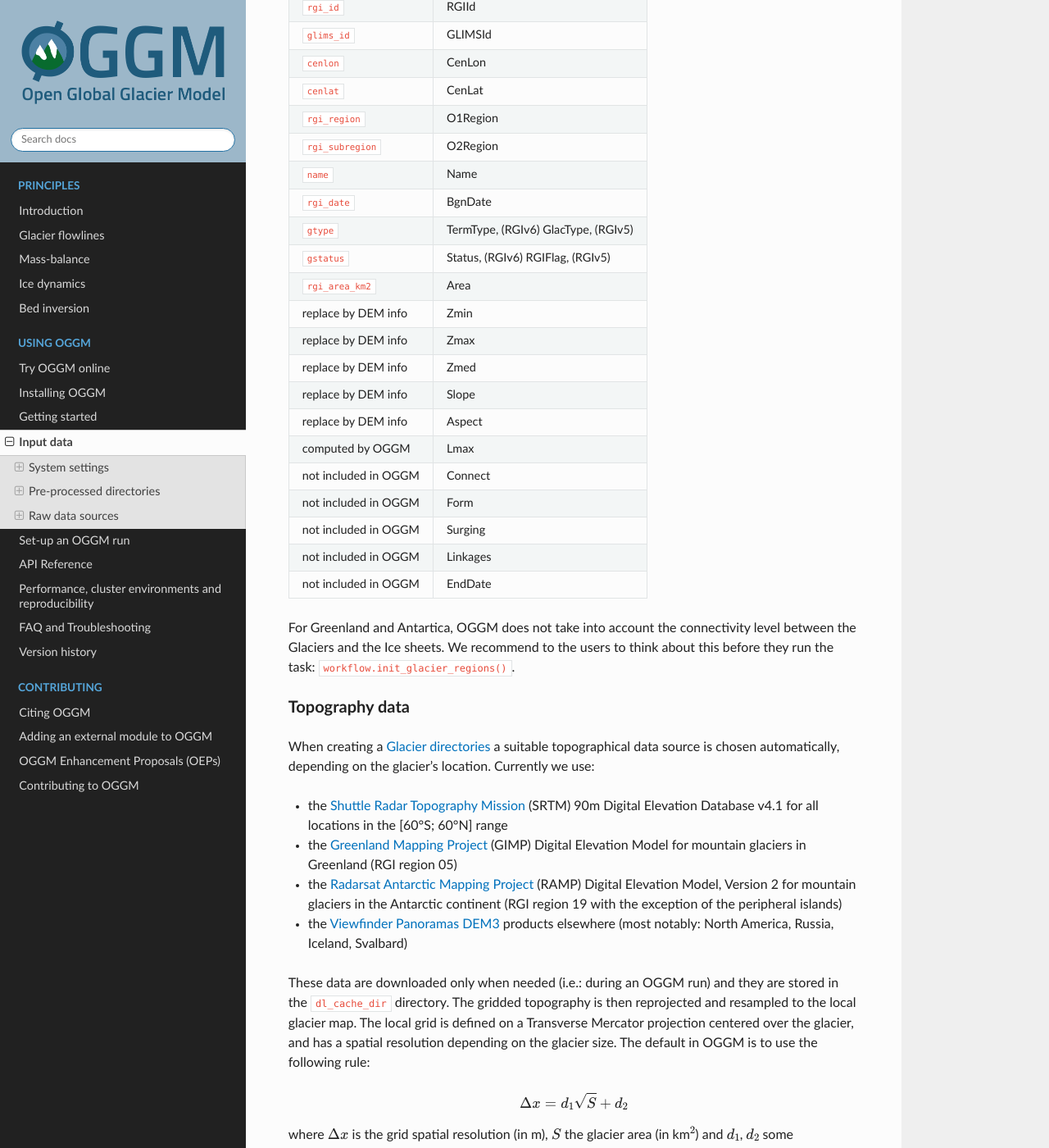
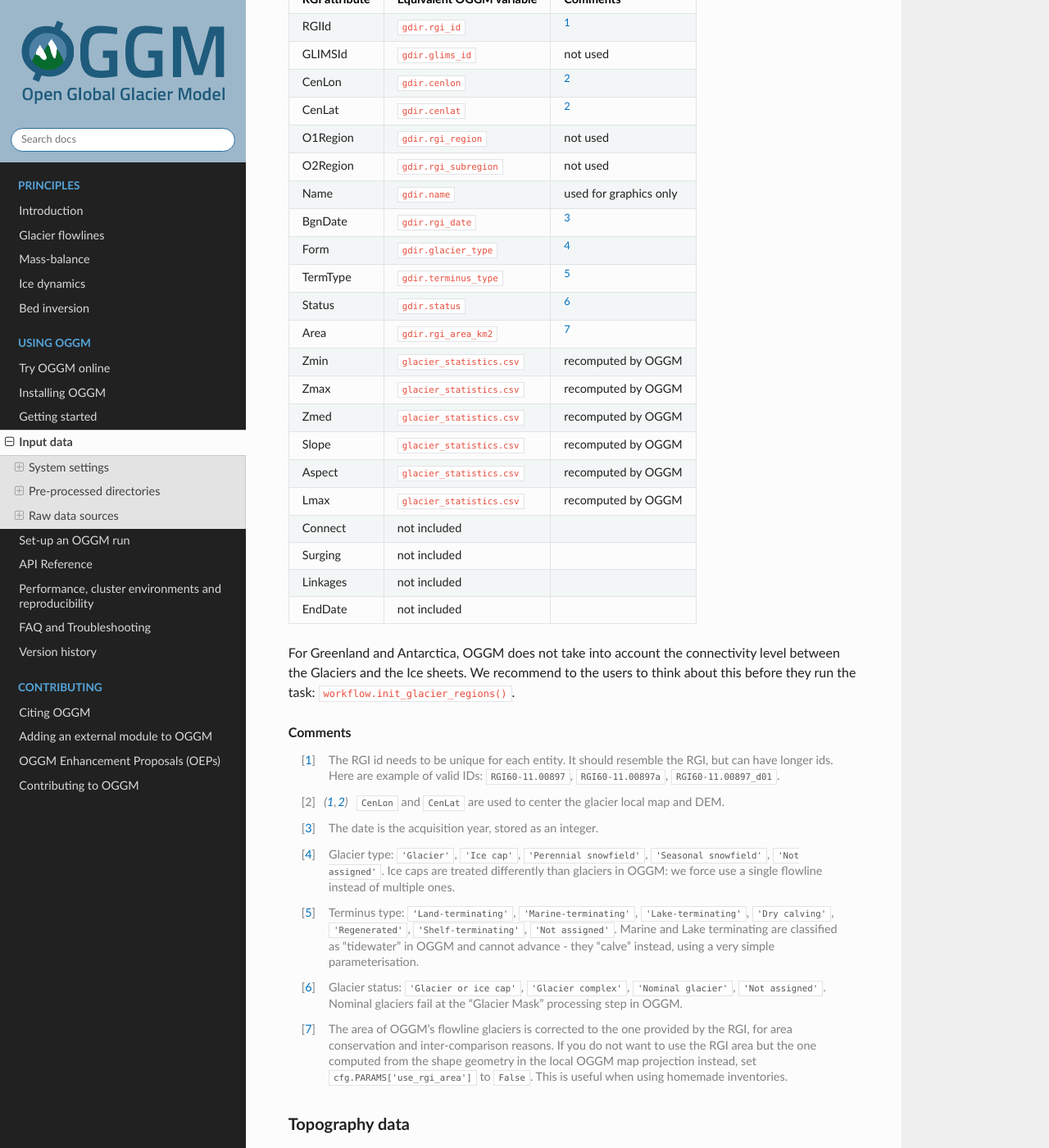
Before and after one commit to OGGM/oggm, a Sphinx documentation site: the page built from docs/input-data.rst, in a window 1280 px wide and 1400 px high, scrolled down 4526 px. Shown: the whole window at 82% size. Built offline with Sphinx 7.4.7 and the Read the Docs theme 2.0.0, drawn with Linux system fonts in a browser that asks for light colours; the version number could not be read and is left out; some of the changed text lies outside the part shown.

Commit message:
Small edits

```diff
--- a/docs/input-data.rst
+++ b/docs/input-data.rst
@@ -253,43 +255,69 @@ determine which bed shape should be used (rectangular or parabolic). See the
 `rgi tools <https://rgitools.readthedocs.io/en/latest/tools.html#glacier-intersects>`_
 documentation for more information about the intersects.
 
-The following table summarizes the attributes from the RGI used by OGGM.
+The following table summarizes the attributes from the RGI used by OGGM. It
+can be useful to refer to this list if you use your own glacier outlines
+with OGGM.
 
-====================  ===========================
-OGGM variable         RGI attribute
-====================  ===========================
-``rgi_id``  		RGIId
-``glims_id``  	        GLIMSId
-``cenlon``  	        CenLon
-``cenlat``  	        CenLat
-``rgi_region``          O1Region
-``rgi_subregion``       O2Region
-``name``                Name
-``rgi_date``            BgnDate
-``gtype``               TermType, (RGIv6)
-                        GlacType, (RGIv5)
-``gstatus``             Status,   (RGIv6)
-                        RGIFlag,  (RGIv5)
-``rgi_area_km2``        Area
-replace by DEM info     Zmin
-replace by DEM info     Zmax
-replace by DEM info     Zmed
-replace by DEM info     Slope
-replace by DEM info     Aspect
-computed by OGGM        Lmax
-not included in OGGM    Connect
-not included in OGGM    Form
-not included in OGGM    Surging
-not included in OGGM    Linkages
-not included in OGGM    EndDate
-====================  ===========================
+==================  ===========================  ======================
+RGI attribute       Equivalent OGGM variable     Comments
+==================  ===========================  ======================
+RGIId               ``gdir.rgi_id``              [#f1]_
+GLIMSId             ``gdir.glims_id``            not used
+CenLon              ``gdir.cenlon``              [#f2]_
+CenLat              ``gdir.cenlat``              [#f2]_
+O1Region            ``gdir.rgi_region``          not used
+O2Region            ``gdir.rgi_subregion``       not used
+Name                ``gdir.name``                used for graphics only
+BgnDate             ``gdir.rgi_date``            [#f3]_
+Form                ``gdir.glacier_type``        [#f4]_
+TermType            ``gdir.terminus_type``       [#f5]_
+Status              ``gdir.status``              [#f6]_
+Area                ``gdir.rgi_area_km2``        [#f7]_
+Zmin                ``glacier_statistics.csv``   recomputed by OGGM
+Zmax                ``glacier_statistics.csv``   recomputed by OGGM
+Zmed                ``glacier_statistics.csv``   recomputed by OGGM
+Slope               ``glacier_statistics.csv``   recomputed by OGGM
+Aspect              ``glacier_statistics.csv``   recomputed by OGGM
+Lmax                ``glacier_statistics.csv``   recomputed by OGGM
+Connect             not included
+Surging             not included
+Linkages            not included
+EndDate             not included
+==================  ===========================  ======================
 
-For Greenland and Antartica, OGGM does not take into account the
+For Greenland and Antarctica, OGGM does not take into account the
 connectivity level between the Glaciers and the Ice sheets.
 We recommend to the users to think about this before they
 run the task: ``workflow.init_glacier_regions()``.
 
 .. _Randolph Glacier Inventory (RGI): https://www.glims.org/RGI/
+
+.. rubric:: Comments
+
+.. [#f1] The RGI id needs to be unique for each entity. It should resemble the
+         RGI, but can have longer ids. Here are example of valid IDs:
+         ``RGI60-11.00897``, ``RGI60-11.00897a``, ``RGI60-11.00897_d01``.
+.. [#f2] ``CenLon`` and ``CenLat`` are used to center the glacier local map and DEM.
+.. [#f3] The date is the acquisition year, stored as an integer.
+.. [#f4] Glacier type: ``'Glacier'``, ``'Ice cap'``, ``'Perennial snowfield'``,
+         ``'Seasonal snowfield'``, ``'Not assigned'``. Ice caps are treated
+         differently than glaciers in OGGM: we force use a single flowline
+         instead of multiple ones.
+.. [#f5] Terminus type: ``'Land-terminating'``, ``'Marine-terminating'``,
+         ``'Lake-terminating'``, ``'Dry calving'``, ``'Regenerated'``,
+         ``'Shelf-terminating'``, ``'Not assigned'``. Marine and Lake
+         terminating are classified as "tidewater" in OGGM and cannot advance
+         - they "calve" instead, using a very simple parameterisation.
+.. [#f6] Glacier status: ``'Glacier or ice cap'``, ``'Glacier complex'``,
+         ``'Nominal glacier'``, ``'Not assigned'``. Nominal glaciers fail at
+         the "Glacier Mask" processing step in OGGM.
+.. [#f7] The area of OGGM's flowline glaciers is corrected to the one provided
+         by the RGI, for area conservation and inter-comparison reasons. If
+         you do not want to use the RGI area but the one computed from the
+         shape geometry in the local OGGM map projection instead, set
+         ``cfg.PARAMS['use_rgi_area']`` to ``False``. This is useful when
+         using homemade inventories.
 
 
 Topography data
```
Also changed, not shown: other parts of docs/input-data.rst (+2 -0 lines), docs/faq.rst (+7 -6 lines).
